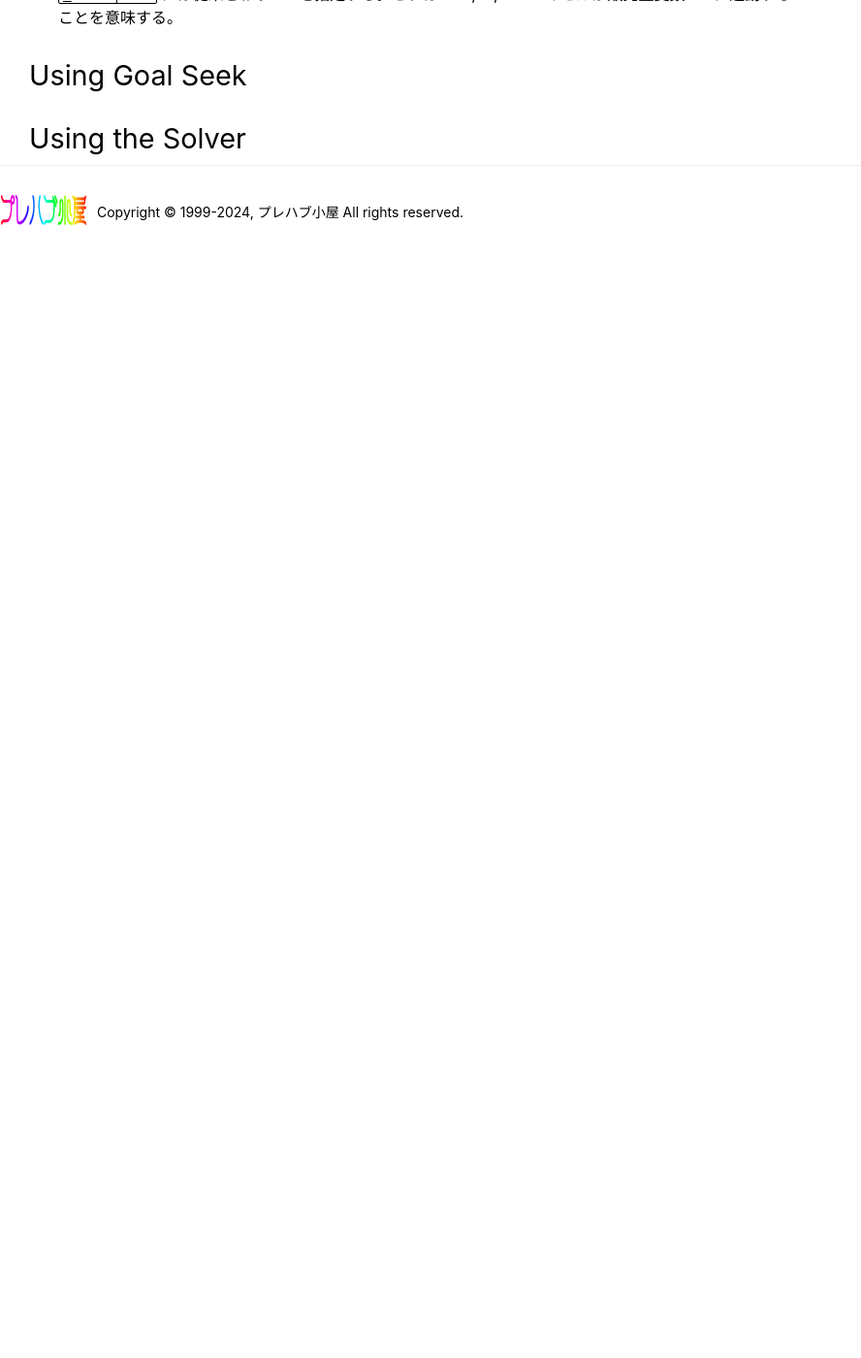
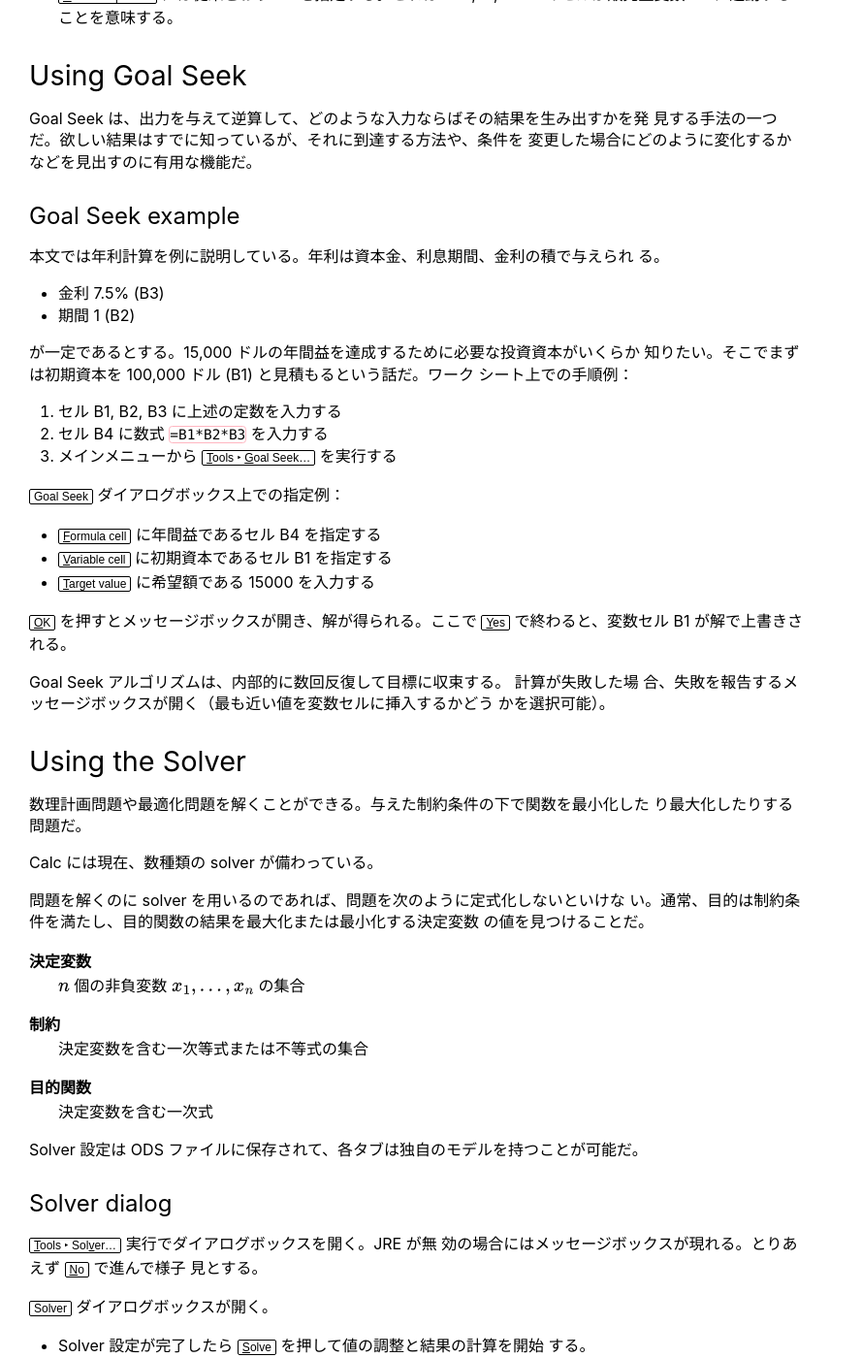
Before and after one commit to showa-yojyo/minibook, a Sphinx documentation site: the page built from source/libreoffice/calc10.rst, in a window 1280 px wide and 1400 px high, scrolled down 5268 px. Shown: the whole window at 97% size, without its empty margins (0-888 px from the left). Built offline with Sphinx 7.4.7, drawn with Linux system fonts in a browser that asks for light colours; before the commit the page ends 5503 px from its top, so only the background shows below that; some of the changed text lies outside the part shown.

Commit message:
calc10: WIP [skip ci]

```diff
--- a/source/libreoffice/calc10.rst
+++ b/source/libreoffice/calc10.rst
@@ -281,5 +281,102 @@
 Using Goal Seek
 ----------------------------------------------------------------------
 
+Goal Seek は、出力を与えて逆算して、どのような入力ならばその結果を生み出すかを発
+見する手法の一つだ。欲しい結果はすでに知っているが、それに到達する方法や、条件を
+変更した場合にどのように変化するかなどを見出すのに有用な機能だ。
+
+Goal Seek example
+~~~~~~~~~~~~~~~~~~~~~~~~~~~~~~~~~~~~~~~~~~~~~~~~~~~~~~~~~~~~~~~~~~~~~~
+
+本文では年利計算を例に説明している。年利は資本金、利息期間、金利の積で与えられ
+る。
+
+* 金利 7.5% (B3)
+* 期間 1 (B2)
+
+が一定であるとする。15,000 ドルの年間益を達成するために必要な投資資本がいくらか
+知りたい。そこでまずは初期資本を 100,000 ドル (B1) と見積もるという話だ。ワーク
+シート上での手順例：
+
+1. セル B1, B2, B3 に上述の定数を入力する
+2. セル B4 に数式 ``=B1*B2*B3`` を入力する
+3. メインメニューから :menuselection:`&Tools --> &Goal Seek...` を実行する
+
+:guilabel:`Goal Seek` ダイアログボックス上での指定例：
+
+* :guilabel:`&Formula cell` に年間益であるセル B4 を指定する
+* :guilabel:`&Variable cell` に初期資本であるセル B1 を指定する
+* :guilabel:`&Target value` に希望額である 15000 を入力する
+
+:guilabel:`&OK` を押すとメッセージボックスが開き、解が得られる。ここで
+:guilabel:`&Yes` で終わると、変数セル B1 が解で上書きされる。
+
+Goal Seek アルゴリズムは、内部的に数回反復して目標に収束する。 計算が失敗した場
+合、失敗を報告するメッセージボックスが開く（最も近い値を変数セルに挿入するかどう
+かを選択可能）。
+
 Using the Solver
 ----------------------------------------------------------------------
+
+数理計画問題や最適化問題を解くことができる。与えた制約条件の下で関数を最小化した
+り最大化したりする問題だ。
+
+Calc には現在、数種類の solver が備わっている。
+
+問題を解くのに solver を用いるのであれば、問題を次のように定式化しないといけな
+い。通常、目的は制約条件を満たし、目的関数の結果を最大化または最小化する決定変数
+の値を見つけることだ。
+
+決定変数
+   :math:`n` 個の非負変数 :math:`{x_1, ..., x_n}` の集合
+制約
+   決定変数を含む一次等式または不等式の集合
+目的関数
+   決定変数を含む一次式
+
+Solver 設定は ODS ファイルに保存されて、各タブは独自のモデルを持つことが可能だ。
+
+Solver dialog
+~~~~~~~~~~~~~~~~~~~~~~~~~~~~~~~~~~~~~~~~~~~~~~~~~~~~~~~~~~~~~~~~~~~~~~
+
+:menuselection:`&Tools --> Sol&ver...` 実行でダイアログボックスを開く。JRE が無
+効の場合にはメッセージボックスが現れる。とりあえず :guilabel:`&No` で進んで様子
+見とする。
+
+:guilabel:`Solver` ダイアログボックスが開く。
+
+.. todo: UI の説明
+
+* Solver 設定が完了したら :guilabel:`&Solve` を押して値の調整と結果の計算を開始
+  する。
+* やり直す場合には :guilabel:`&Reset All` を押してダイアログボックス上をクリアす
+  る。
+
+DEPS Evolutionary Algorithm または SCO Evolutionary Algorithm を使用している場
+合、エンジンの実行は定期的に中断して :guilabel:`Solver Status` ダイアログボックス
+が開くことがある。
+
+* このダイアログはエンジンの計算の現在の状態に関する診断情報を示すもので、専門家
+  にとって興味がある。
+
+  * :guilabel:`&OK` を押せばこのダイアログを閉じて計算を終了する。
+  * :guilabel:`&Continue` 押せば次のエンジン処理が中断するところまで待機する。
+* ダイアログボックスの表示は :guilabel:`Solver Options` ダイアログボックスの
+  :guilabel:`Show enhanced solver status` をオフにすると生じない。
+
+成功裡に完了すると、:guilabel:`Solving Result` が開く。これにはボタンが二つある：
+
+* :guilabel:`&Keep Result` を押せば結果を保存する。
+* :guilabel:`&Restore Previous` を押せば結果を破棄して直前の値を復元する。
+
+Solver options
+~~~~~~~~~~~~~~~~~~~~~~~~~~~~~~~~~~~~~~~~~~~~~~~~~~~~~~~~~~~~~~~~~~~~~~
+
+:guilabel:`Solver dialog` 下部の :guilabel:`O&ptions...` ボタンを押すと
+:guilabel:`Options` ダイアログボックスが開き、エンジンそれぞれに関する設定を行え
+る。
+
+Solver example
+~~~~~~~~~~~~~~~~~~~~~~~~~~~~~~~~~~~~~~~~~~~~~~~~~~~~~~~~~~~~~~~~~~~~~~
+
+TBW
```
